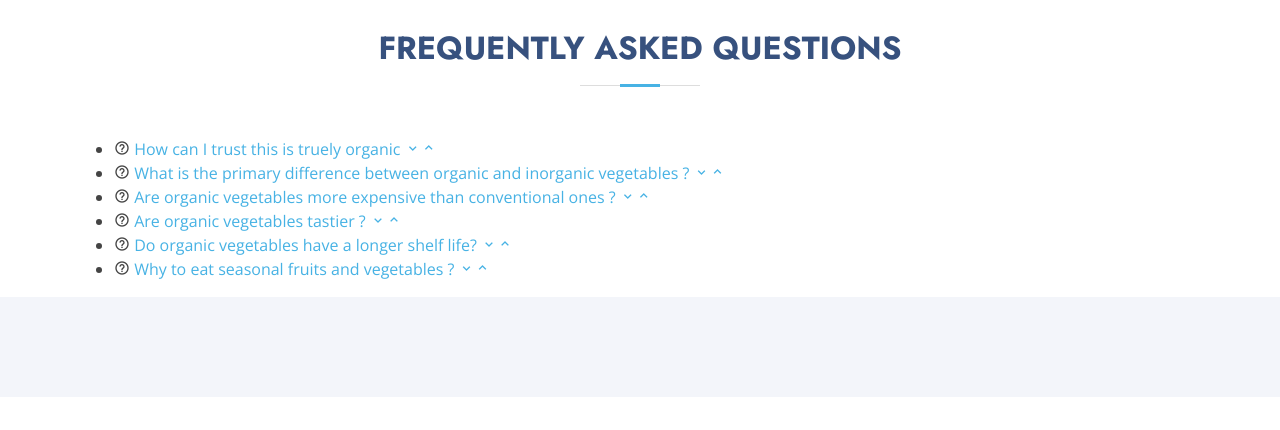
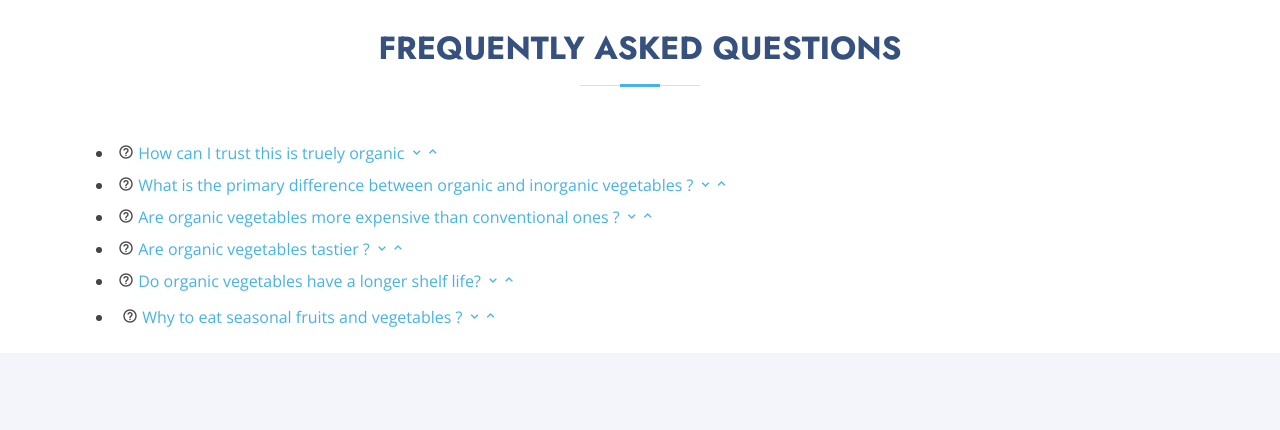
Before and after one commit to weborganically/weborganically.github.io, a plain HTML site: page index.html in a window 1280 px wide. Shown: the part 1360-1790 px from the top of the page. Drawn offline with nearby package versions, Linux system fonts and the light colour scheme.

Commit message:
FAQ space increase

```diff
--- a/index.html
+++ b/index.html
@@ -200,7 +200,7 @@
 
       <div class="faq-list">
         <ul>
-          <li data-aos="fade-up" data-aos-delay="100">
+          <li data-aos="fade-up" data-aos-delay="100" class="p-1">
             <i class="bx bx-help-circle icon-help"></i> <a data-bs-toggle="collapse" class="collapsed" data-bs-target="#faq-list-1">How can I trust this is truely organic  <i class="bx bx-chevron-down icon-show"></i><i class="bx bx-chevron-up icon-close"></i></a>
             <div id="faq-list-1" class="collapse" data-bs-parent=".faq-list">
               <p>
@@ -208,7 +208,7 @@
             </div>
           </li>
 
-          <li data-aos="fade-up" data-aos-delay="200">
+          <li data-aos="fade-up" data-aos-delay="200" class="p-1">
             <i class="bx bx-help-circle icon-help"></i> <a data-bs-toggle="collapse" data-bs-target="#faq-list-2" class="collapsed">What is the primary difference between organic and inorganic vegetables ? <i class="bx bx-chevron-down icon-show"></i><i class="bx bx-chevron-up icon-close"></i></a>
             <div id="faq-list-2" class="collapse" data-bs-parent=".faq-list">
               <p>
@@ -216,7 +216,7 @@
             </div>
           </li>
 
-          <li data-aos="fade-up" data-aos-delay="300">
+          <li data-aos="fade-up" data-aos-delay="300" class="p-1">
             <i class="bx bx-help-circle icon-help"></i> <a data-bs-toggle="collapse" data-bs-target="#faq-list-3" class="collapsed">Are organic vegetables more expensive than conventional ones ? <i class="bx bx-chevron-down icon-show"></i><i class="bx bx-chevron-up icon-close"></i></a>
             <div id="faq-list-3" class="collapse" data-bs-parent=".faq-list">
               <p>
@@ -224,7 +224,7 @@
             </div>
           </li>
 
-          <li data-aos="fade-up" data-aos-delay="400">
+          <li data-aos="fade-up" data-aos-delay="400" class="p-1">
             <i class="bx bx-help-circle icon-help"></i> <a data-bs-toggle="collapse" data-bs-target="#faq-list-4" class="collapsed">Are organic vegetables tastier ? <i class="bx bx-chevron-down icon-show"></i><i class="bx bx-chevron-up icon-close"></i></a>
             <div id="faq-list-4" class="collapse" data-bs-parent=".faq-list">
               <p>
@@ -232,7 +232,7 @@
             </div>
           </li>
 
-          <li data-aos="fade-up" data-aos-delay="500">
+          <li data-aos="fade-up" data-aos-delay="500" class="p-1">
             <i class="bx bx-help-circle icon-help"></i> <a data-bs-toggle="collapse" data-bs-target="#faq-list-5" class="collapsed"> Do organic vegetables have a longer shelf life? <i class="bx bx-chevron-down icon-show"></i><i class="bx bx-chevron-up icon-close"></i></a>
             <div id="faq-list-5" class="collapse" data-bs-parent=".faq-list">
               <p>
@@ -240,7 +240,7 @@
             </div>
           </li>
 
-          <li data-aos="fade-up" data-aos-delay="600">
+          <li data-aos="fade-up" data-aos-delay="600" class="p-2">
             <i class="bx bx-help-circle icon-help"></i> <a data-bs-toggle="collapse" data-bs-target="#faq-list-6" class="collapsed"> Why to eat seasonal fruits and vegetables ? <i class="bx bx-chevron-down icon-show"></i><i class="bx bx-chevron-up icon-close"></i></a>
             <div id="faq-list-6" class="collapse" data-bs-parent=".faq-list">
               <p>
```
